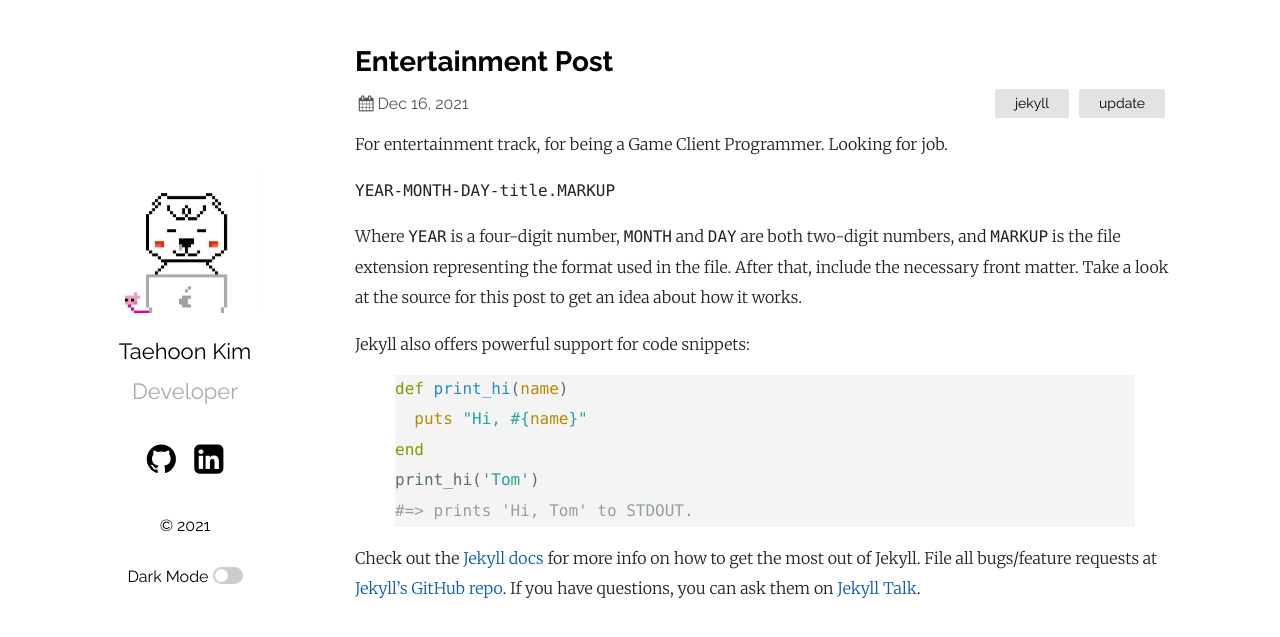
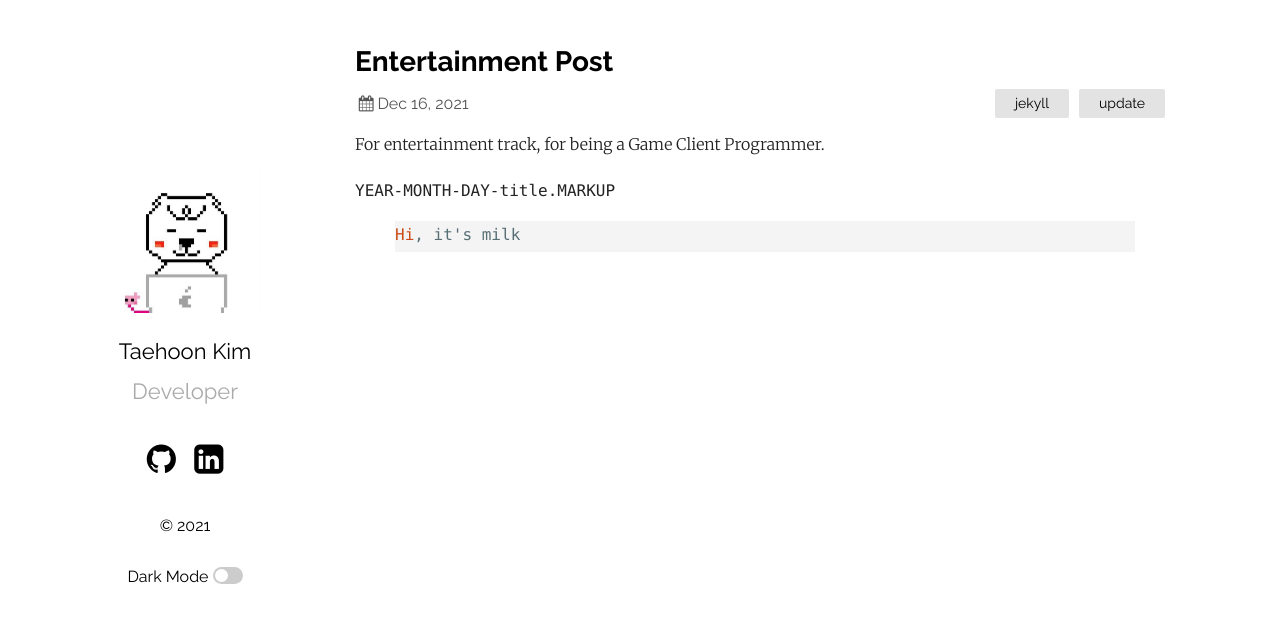
Before and after one commit to Milk377/Milk377.github.io2, a Jekyll site: the page built from _posts/2021-12-16-welcome-to-jekyll.markdown, in a window 1280 px wide. Shown: the top 637 px of the page. Built offline with Jekyll 4.4.1, drawn with Linux system fonts in a browser that asks for light colours.

Commit message:
Update entertainment post
update

```diff
--- a/_posts/2021-12-16-welcome-to-jekyll.markdown
+++ b/_posts/2021-12-16-welcome-to-jekyll.markdown
@@ -4,26 +4,12 @@ title:  "Entertainment Post"
 date:   2021-12-16 21:52:38 +0900
 categories: jekyll update
 ---
-For entertainment track, for being a Game Client Programmer. Looking for job.
-
+For entertainment track, for being a Game Client Programmer.
 
 
 `YEAR-MONTH-DAY-title.MARKUP`
 
-Where `YEAR` is a four-digit number, `MONTH` and `DAY` are both two-digit numbers, and `MARKUP` is the file extension representing the format used in the file. After that, include the necessary front matter. Take a look at the source for this post to get an idea about how it works.
-
-Jekyll also offers powerful support for code snippets:
 
 {% highlight ruby %}
-def print_hi(name)
-  puts "Hi, #{name}"
-end
-print_hi('Tom')
-#=> prints 'Hi, Tom' to STDOUT.
+Hi, it's milk
 {% endhighlight %}
-
-Check out the [Jekyll docs][jekyll-docs] for more info on how to get the most out of Jekyll. File all bugs/feature requests at [Jekyll’s GitHub repo][jekyll-gh]. If you have questions, you can ask them on [Jekyll Talk][jekyll-talk].
-
-[jekyll-docs]: https://jekyllrb.com/docs/home
-[jekyll-gh]:   https://github.com/jekyll/jekyll
-[jekyll-talk]: https://talk.jekyllrb.com/
```
Also changed, not shown: 1 other file.
